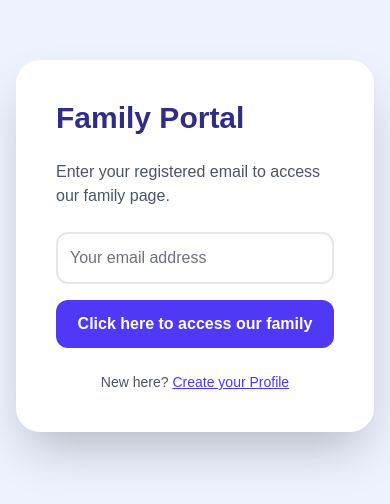
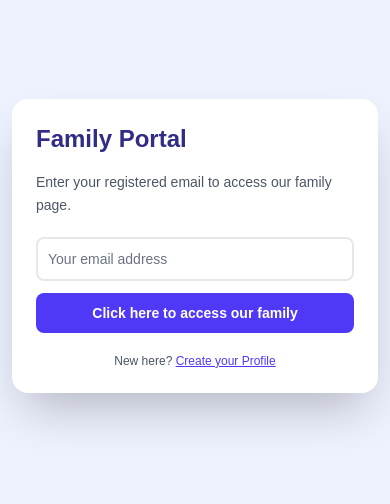
Before and after one commit to Abhi-BN30/bo-fam, a Next.js app in the folder boor-fam/: page /login in a window 390 px wide. Shown: the part 176-680 px from the top of the page. Built offline with nearby package versions, Linux system fonts and the light colour scheme.

Commit message:
some update

```diff
--- a/boor-fam/app/components/userModal.tsx
+++ b/boor-fam/app/components/userModal.tsx
@@ -88,37 +88,38 @@ export default function UserModal({ isOpen, onClose, onRefresh, mode, initialDat
 
   if (!isOpen) return null;
   return (
-    <div className="fixed inset-0 bg-black/60 flex items-center justify-center z-[100]">
-      <form onSubmit={handleSubmit} className="bg-white p-6 rounded-2xl w-96 shadow-2xl">
-        <h2 className="text-xl font-bold mb-4">{mode === 'edit' ? 'Edit User' : mode === 'add' ? 'Add User' : 'User details'}</h2>
+    <div className="fixed inset-0 bg-black/60 flex items-center justify-center z-[100] p-3 sm:p-4">
+      <form onSubmit={handleSubmit} className="bg-white p-5 sm:p-6 md:p-8 rounded-2xl sm:rounded-3xl w-full max-w-sm sm:max-w-md shadow-2xl max-h-[90vh] overflow-auto">
+        <h2 className="text-lg sm:text-xl md:text-2xl font-bold mb-4 sm:mb-5 md:mb-6 text-slate-900">{mode === 'edit' ? 'Edit User' : mode === 'add' ? 'Add User' : 'User details'}</h2>
 
-        <input disabled={mode === 'view'} className={`w-full border p-2 mb-2 rounded ${mode === 'view' ? 'bg-gray-100 cursor-not-allowed' : ''}`} placeholder="Full name" value={form.primary_name || ''} onChange={e => setForm({ ...form, primary_name: e.target.value })} required />
-        <input disabled={mode === 'view'} className={`w-full border p-2 mb-2 rounded ${mode === 'view' ? 'bg-gray-100 cursor-not-allowed' : ''}`} placeholder="Contact" value={form.contact || ''} onChange={e => setForm({ ...form, contact: e.target.value })} required />
-        <input disabled={mode === 'view'} className={`w-full border p-2 mb-2 rounded ${mode === 'view' ? 'bg-gray-100 cursor-not-allowed' : ''}`} type="date" value={form.dob || ''} onChange={e => setForm({ ...form, dob: e.target.value })} required />
-        <input disabled={mode === 'view'} className={`w-full border p-2 mb-2 rounded ${mode === 'view' ? 'bg-gray-100 cursor-not-allowed' : ''}`} placeholder="Primary email" type="email" value={form.primary_email || ''} onChange={e => setForm({ ...form, primary_email: e.target.value })} />
-        <input disabled={mode === 'view'} className={`w-full border p-2 mb-2 rounded ${mode === 'view' ? 'bg-gray-100 cursor-not-allowed' : ''}`} placeholder="Spouse Name" value={form.spouse_name || ''} onChange={e => setForm({ ...form, spouse_name: e.target.value })} />
-        <input disabled={mode === 'view'} className={`w-full border p-2 mb-2 rounded ${mode === 'view' ? 'bg-gray-100 cursor-not-allowed' : ''}`} placeholder="Spouse email" type="email" value={form.spouse_email || ''} onChange={e => setForm({ ...form, spouse_email: e.target.value })} />
+        <div className="space-y-3">
+          <input disabled={mode === 'view'} className={`w-full border p-2.5 sm:p-3 text-sm sm:text-base mb-0 rounded-lg transition ${mode === 'view' ? 'bg-gray-100 cursor-not-allowed text-gray-600' : ''}`} placeholder="Full name" value={form.primary_name || ''} onChange={e => setForm({ ...form, primary_name: e.target.value })} required />
+          <input disabled={mode === 'view'} className={`w-full border p-2.5 sm:p-3 text-sm sm:text-base mb-0 rounded-lg transition ${mode === 'view' ? 'bg-gray-100 cursor-not-allowed text-gray-600' : ''}`} placeholder="Contact" value={form.contact || ''} onChange={e => setForm({ ...form, contact: e.target.value })} required />
+          <input disabled={mode === 'view'} className={`w-full border p-2.5 sm:p-3 text-sm sm:text-base mb-0 rounded-lg transition ${mode === 'view' ? 'bg-gray-100 cursor-not-allowed text-gray-600' : ''}`} type="date" value={form.dob || ''} onChange={e => setForm({ ...form, dob: e.target.value })} required />
+          <input disabled={mode === 'view'} className={`w-full border p-2.5 sm:p-3 text-sm sm:text-base mb-0 rounded-lg transition ${mode === 'view' ? 'bg-gray-100 cursor-not-allowed text-gray-600' : ''}`} placeholder="Primary email" type="email" value={form.primary_email || ''} onChange={e => setForm({ ...form, primary_email: e.target.value })} />
+          <input disabled={mode === 'view'} className={`w-full border p-2.5 sm:p-3 text-sm sm:text-base mb-0 rounded-lg transition ${mode === 'view' ? 'bg-gray-100 cursor-not-allowed text-gray-600' : ''}`} placeholder="Spouse Name" value={form.spouse_name || ''} onChange={e => setForm({ ...form, spouse_name: e.target.value })} />
+          <input disabled={mode === 'view'} className={`w-full border p-2.5 sm:p-3 text-sm sm:text-base mb-0 rounded-lg transition ${mode === 'view' ? 'bg-gray-100 cursor-not-allowed text-gray-600' : ''}`} placeholder="Spouse email" type="email" value={form.spouse_email || ''} onChange={e => setForm({ ...form, spouse_email: e.target.value })} />
+        </div>
 
+        {error && <p className="text-red-500 text-xs sm:text-sm mt-3 sm:mt-4">{error}</p>}
 
-        {error && <p className="text-red-500 text-sm mb-2">{error}</p>}
-
-        <div className="flex gap-2 mt-4">
+        <div className="flex flex-col sm:flex-row gap-2 sm:gap-3 mt-5 sm:mt-6 md:mt-8">
           {mode === 'edit' ? (
             <>
-              <button type="button" onClick={onClose} className="flex-1 bg-gray-200 p-2 rounded">Cancel</button>
-              <button type="button" onClick={handleDelete} className="bg-red-500 text-white p-2 rounded">Delete</button>
-              <button type="submit" className="bg-indigo-600 text-white p-2 rounded">Save</button>
+              <button type="button" onClick={onClose} className="flex-1 bg-gray-200 hover:bg-gray-300 text-gray-700 p-2.5 sm:p-3 text-sm sm:text-base rounded-lg transition order-3 sm:order-1">Cancel</button>
+              <button type="button" onClick={handleDelete} className="bg-red-500 hover:bg-red-600 text-white p-2.5 sm:p-3 text-sm sm:text-base rounded-lg transition flex-1 sm:flex-none order-2 sm:order-2">Delete</button>
+              <button type="submit" className="bg-indigo-600 hover:bg-indigo-700 text-white p-2.5 sm:p-3 text-sm sm:text-base rounded-lg transition flex-1 sm:flex-none order-1 sm:order-3">Save</button>
             </>
           ) : mode === 'add' ? (
             <>
-              <button type="button" onClick={onClose} className="flex-1 bg-gray-200 p-2 rounded">Cancel</button>
-              <button type="submit" className="bg-indigo-600 text-white p-2 rounded">Create</button>
+              <button type="button" onClick={onClose} className="flex-1 bg-gray-200 hover:bg-gray-300 text-gray-700 p-2.5 sm:p-3 text-sm sm:text-base rounded-lg transition">Cancel</button>
+              <button type="submit" className="flex-1 bg-indigo-600 hover:bg-indigo-700 text-white p-2.5 sm:p-3 text-sm sm:text-base rounded-lg transition">Create</button>
             </>
           ) : (
             <>
-              <button type="button" onClick={onClose} className="flex-1 bg-gray-200 p-2 rounded">Close</button>
-              <button type="button" onClick={() => { if (typeof onEditRequested === 'function') onEditRequested(); }} className="bg-yellow-500 text-white p-2 rounded">Edit</button>
-              <button type="button" onClick={handleDelete} className="bg-red-500 text-white p-2 rounded">Delete</button>
+              <button type="button" onClick={onClose} className="flex-1 bg-gray-200 hover:bg-gray-300 text-gray-700 p-2.5 sm:p-3 text-sm sm:text-base rounded-lg transition order-3 sm:order-1">Close</button>
+              <button type="button" onClick={() => { if (typeof onEditRequested === 'function') onEditRequested(); }} className="bg-yellow-500 hover:bg-yellow-600 text-white p-2.5 sm:p-3 text-sm sm:text-base rounded-lg transition flex-1 sm:flex-none order-1 sm:order-2">Edit</button>
+              <button type="button" onClick={handleDelete} className="bg-red-500 hover:bg-red-600 text-white p-2.5 sm:p-3 text-sm sm:text-base rounded-lg transition flex-1 sm:flex-none order-2 sm:order-3">Delete</button>
             </>
           )}
         </div>
--- a/boor-fam/app/login/page.tsx
+++ b/boor-fam/app/login/page.tsx
@@ -32,25 +32,25 @@ export default function LoginPage() {
   };
 
   return (
-    <div className="min-h-screen flex items-center justify-center bg-indigo-50 px-4">
-      <div className="bg-white p-10 rounded-3xl shadow-2xl w-full max-w-md">
-        <h1 className="text-3xl font-bold text-indigo-900 mb-6">Family Portal</h1>
-        <p className="text-gray-600 mb-6">Enter your registered email to access our family page.</p>
-        <form onSubmit={handleLogin} className="space-y-4">
+    <div className="min-h-screen flex items-center justify-center bg-indigo-50 px-3 sm:px-4 md:px-6">
+      <div className="bg-white p-6 sm:p-8 md:p-10 rounded-2xl sm:rounded-3xl shadow-2xl w-full max-w-sm sm:max-w-md">
+        <h1 className="text-2xl sm:text-3xl md:text-4xl font-bold text-indigo-900 mb-4 sm:mb-5 md:mb-6">Family Portal</h1>
+        <p className="text-sm sm:text-base text-gray-600 mb-5 sm:mb-6 md:mb-8 leading-relaxed">Enter your registered email to access our family page.</p>
+        <form onSubmit={handleLogin} className="space-y-3 sm:space-y-4">
           <input
             type="email"
-            className="w-full border-2 border-gray-200 p-3 text-black placeholder:text-gray-500 rounded-xl focus:border-indigo-500 outline-none"
+            className="w-full border-2 border-gray-200 p-2.5 sm:p-3 text-sm sm:text-base text-black placeholder:text-gray-500 rounded-lg sm:rounded-xl focus:border-indigo-500 outline-none transition"
             placeholder="Your email address"
             onChange={(e) => setEmail(e.target.value)}
             required
           />
-          {error && <p className="text-red-500 text-sm">{error}</p>}
-          <button type="submit" className="w-full bg-indigo-600 text-white p-3 rounded-xl font-bold hover:bg-indigo-700 transition">
+          {error && <p className="text-red-500 text-xs sm:text-sm">{error}</p>}
+          <button type="submit" className="w-full bg-indigo-600 text-white p-2.5 sm:p-3 text-sm sm:text-base rounded-lg sm:rounded-xl font-bold hover:bg-indigo-700 transition">
             Click here to access our family
           </button>
         </form>
-        <p className="mt-6 text-center text-sm text-gray-600">
-          New here? <button onClick={() => router.push('/register')} className="text-indigo-600 underline">Create your Profile</button>
+        <p className="mt-5 sm:mt-6 md:mt-8 text-center text-xs sm:text-sm text-gray-600">
+          New here? <button onClick={() => router.push('/register')} className="text-indigo-600 underline hover:text-indigo-700 transition">Create your Profile</button>
         </p>
       </div>
     </div>
```
